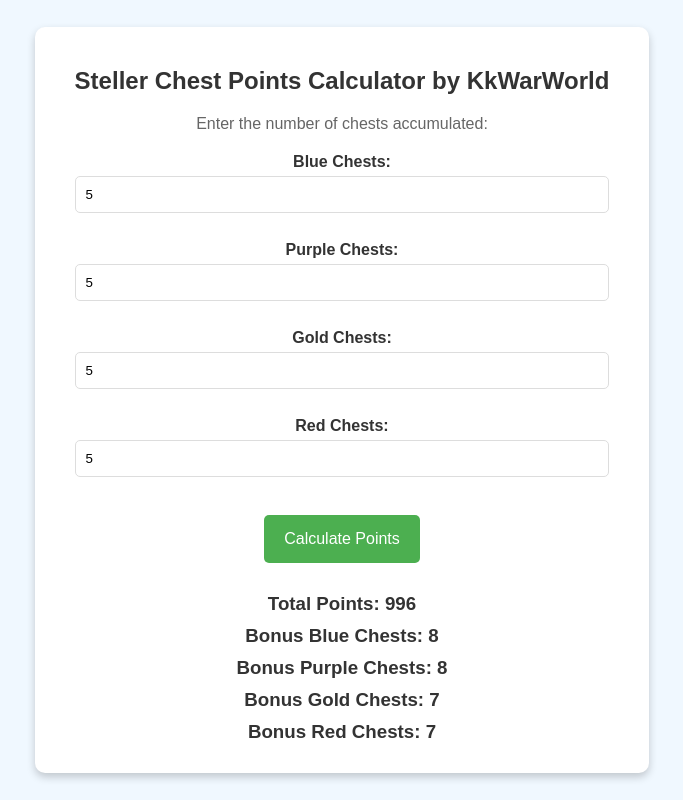
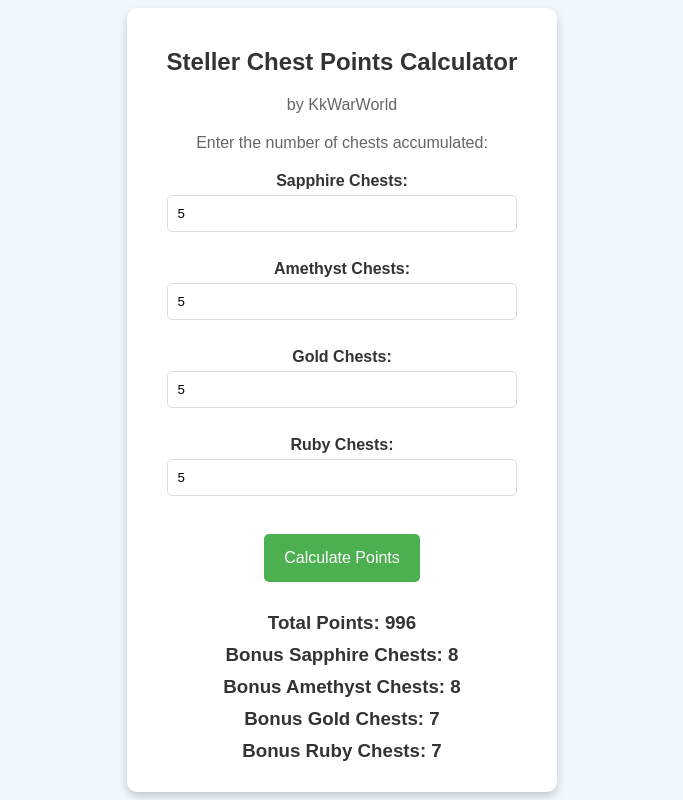
Before and after one commit to kkwebworld/Epic-Heroes-Calc, a plain HTML site: page index.html in a window 1280 px wide. Both pictures are taken after typing "5", "5", "5", "5" into the empty fields and a click on the button "Calculate Points". Shown: the whole page, without its empty margins (298-981 px from the left). Drawn offline with Linux system fonts and the light colour scheme.

Commit message:
Update index.html

```diff
--- a/index.html
+++ b/index.html
@@ -2,6 +2,7 @@
 <html>
 <head>
     <title>Steller Chest Points Calculator by KkWarWorld</title>
+    <link rel="icon" href="https://github.com/kkwebworld/Epic-Heroes-Calc/blob/36b4e16ae9de53b27ae882276d924c1772faee04/Kk.png?raw=true" type="image/png">
     <style>
         body {
             font-family: 'Arial', sans-serif;
@@ -41,6 +42,12 @@
             border: 1px solid #dddddd;
             border-radius: 5px;
             box-sizing: border-box;
+            outline: none;
+            transition: border-color 0.3s ease, box-shadow 0.3s ease;
+        }
+        input[type="number"]:focus {
+            border-color: #4CAF50;
+            box-shadow: 0 0 5px rgba(76, 175, 80, 0.5);
         }
         button {
             background-color: #4CAF50;
@@ -66,38 +73,38 @@
     </style>
     <script>
         function calculatePoints() {
-            var blueChests = parseInt(document.getElementById('blueChests').value) || 0;
-            var purpleChests = parseInt(document.getElementById('purpleChests').value) || 0;
+            var sapphireChests = parseInt(document.getElementById('sapphireChests').value) || 0;
+            var amethystChests = parseInt(document.getElementById('amethystChests').value) || 0;
             var goldChests = parseInt(document.getElementById('goldChests').value) || 0;
-            var redChests = parseInt(document.getElementById('redChests').value) || 0;
+            var rubyChests = parseInt(document.getElementById('rubyChests').value) || 0;
 
-            var totalPoints = (blueChests * 2) + (purpleChests * 10) + (goldChests * 20) + (redChests * 50);
+            var totalPoints = (sapphireChests * 2) + (amethystChests * 10) + (goldChests * 20) + (rubyChests * 50);
             var initialPoints = totalPoints;
 
-            var bonusBlueChests = 0;
-            var bonusPurpleChests = 0;
+            var bonusSapphireChests = 0;
+            var bonusAmethystChests = 0;
             var bonusGoldChests = 0;
-            var bonusRedChests = 0;
+            var bonusRubyChests = 0;
 
             var milestones = [
-                { points: 40, bonus: 2, chest: 'blue' },
-                { points: 30, bonus: 10, chest: 'purple' },
+                { points: 40, bonus: 2, chest: 'sapphire' },
+                { points: 30, bonus: 10, chest: 'amethyst' },
                 { points: 30, bonus: 20, chest: 'gold' },
-                { points: 30, bonus: 50, chest: 'red' }
+                { points: 30, bonus: 50, chest: 'ruby' }
             ];
 
             var i = 0;
             while (true) {
                 if (totalPoints >= milestones[i].points) {
                     totalPoints -= milestones[i].points;
-                    if (milestones[i].chest === 'blue') {
-                        bonusBlueChests++;
-                    } else if (milestones[i].chest === 'purple') {
-                        bonusPurpleChests++;
+                    if (milestones[i].chest === 'sapphire') {
+                        bonusSapphireChests++;
+                    } else if (milestones[i].chest === 'amethyst') {
+                        bonusAmethystChests++;
                     } else if (milestones[i].chest === 'gold') {
                         bonusGoldChests++;
-                    } else if (milestones[i].chest === 'red') {
-                        bonusRedChests++;
+                    } else if (milestones[i].chest === 'ruby') {
+                        bonusRubyChests++;
                     }
                     totalPoints += milestones[i].bonus;
                 } else {
@@ -107,37 +114,38 @@
             }
 
             var finalPoints = initialPoints
-                + (bonusBlueChests * 2)
-                + (bonusPurpleChests * 10)
+                + (bonusSapphireChests * 2)
+                + (bonusAmethystChests * 10)
                 + (bonusGoldChests * 20)
-                + (bonusRedChests * 50);
+                + (bonusRubyChests * 50);
 
             document.getElementById('totalPoints').innerText = "Total Points: " + finalPoints;
-            document.getElementById('bonusBlueChests').innerText = "Bonus Blue Chests: " + bonusBlueChests;
-            document.getElementById('bonusPurpleChests').innerText = "Bonus Purple Chests: " + bonusPurpleChests;
+            document.getElementById('bonusSapphireChests').innerText = "Bonus Sapphire Chests: " + bonusSapphireChests;
+            document.getElementById('bonusAmethystChests').innerText = "Bonus Amethyst Chests: " + bonusAmethystChests;
             document.getElementById('bonusGoldChests').innerText = "Bonus Gold Chests: " + bonusGoldChests;
-            document.getElementById('bonusRedChests').innerText = "Bonus Red Chests: " + bonusRedChests;
+            document.getElementById('bonusRubyChests').innerText = "Bonus Ruby Chests: " + bonusRubyChests;
         }
     </script>
 </head>
 <body>
     <div class="container">
-        <h2>Steller Chest Points Calculator by KkWarWorld</h2>
+        <h2>Steller Chest Points Calculator</h2>
+        <p>by KkWarWorld</p>
         <p>Enter the number of chests accumulated:</p>
-        <label for="blueChests">Blue Chests:</label>
-        <input type="number" id="blueChests" name="blueChests"><br><br>
-        <label for="purpleChests">Purple Chests:</label>
-        <input type="number" id="purpleChests" name="purpleChests"><br><br>
+        <label for="sapphireChests">Sapphire Chests:</label>
+        <input type="number" id="sapphireChests" name="sapphireChests"><br><br>
+        <label for="amethystChests">Amethyst Chests:</label>
+        <input type="number" id="amethystChests" name="amethystChests"><br><br>
         <label for="goldChests">Gold Chests:</label>
         <input type="number" id="goldChests" name="goldChests"><br><br>
-        <label for="redChests">Red Chests:</label>
-        <input type="number" id="redChests" name="redChests"><br><br>
+        <label for="rubyChests">Ruby Chests:</label>
+        <input type="number" id="rubyChests" name="rubyChests"><br><br>
         <button onclick="calculatePoints()">Calculate Points</button>
         <h3 id="totalPoints">Total Points: 0</h3>
-        <h3 id="bonusBlueChests">Bonus Blue Chests: 0</h3>
-        <h3 id="bonusPurpleChests">Bonus Purple Chests: 0</h3>
+        <h3 id="bonusSapphireChests">Bonus Sapphire Chests: 0</h3>
+        <h3 id="bonusAmethystChests">Bonus Amethyst Chests: 0</h3>
         <h3 id="bonusGoldChests">Bonus Gold Chests: 0</h3>
-        <h3 id="bonusRedChests">Bonus Red Chests: 0</h3>
+        <h3 id="bonusRubyChests">Bonus Ruby Chests: 0</h3>
     </div>
 </body>
 </html>
```
